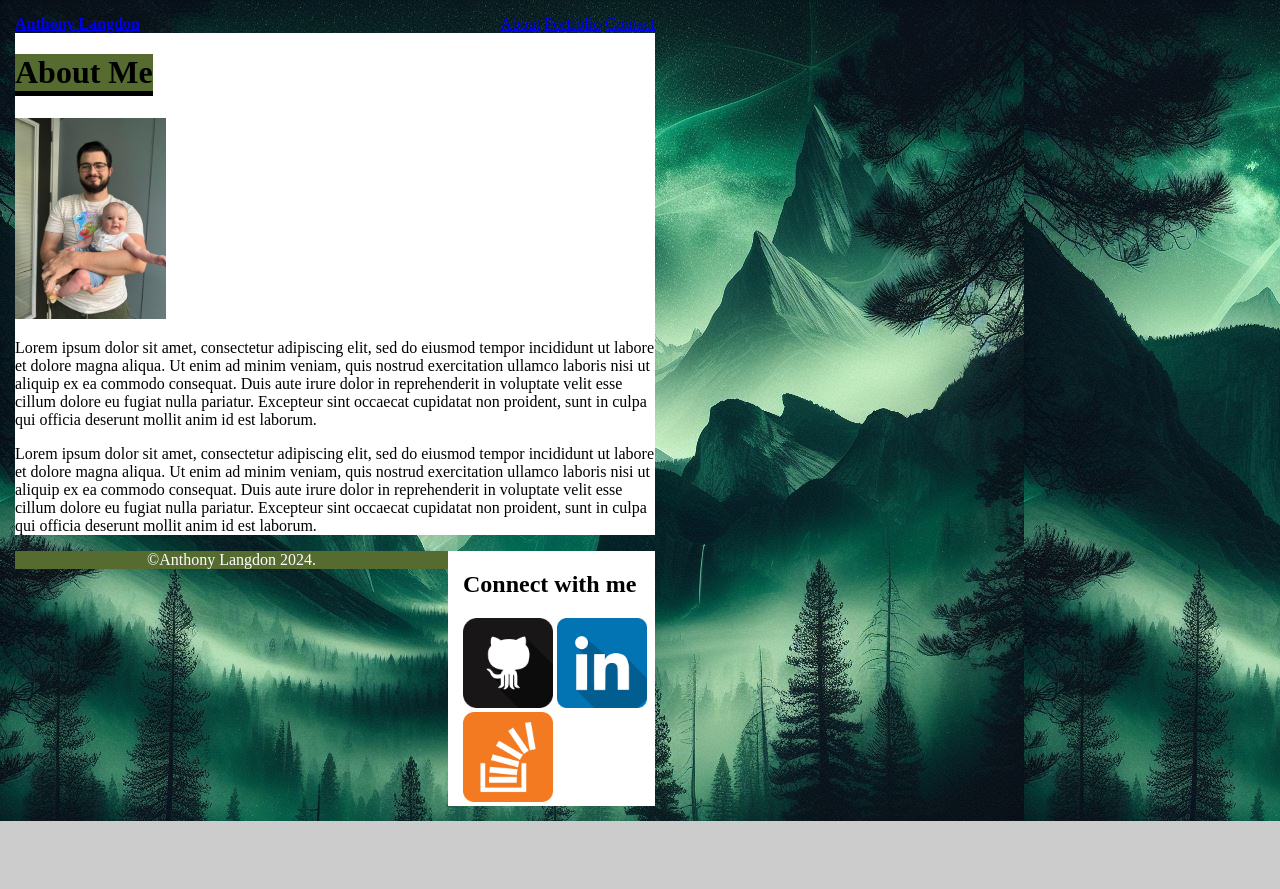
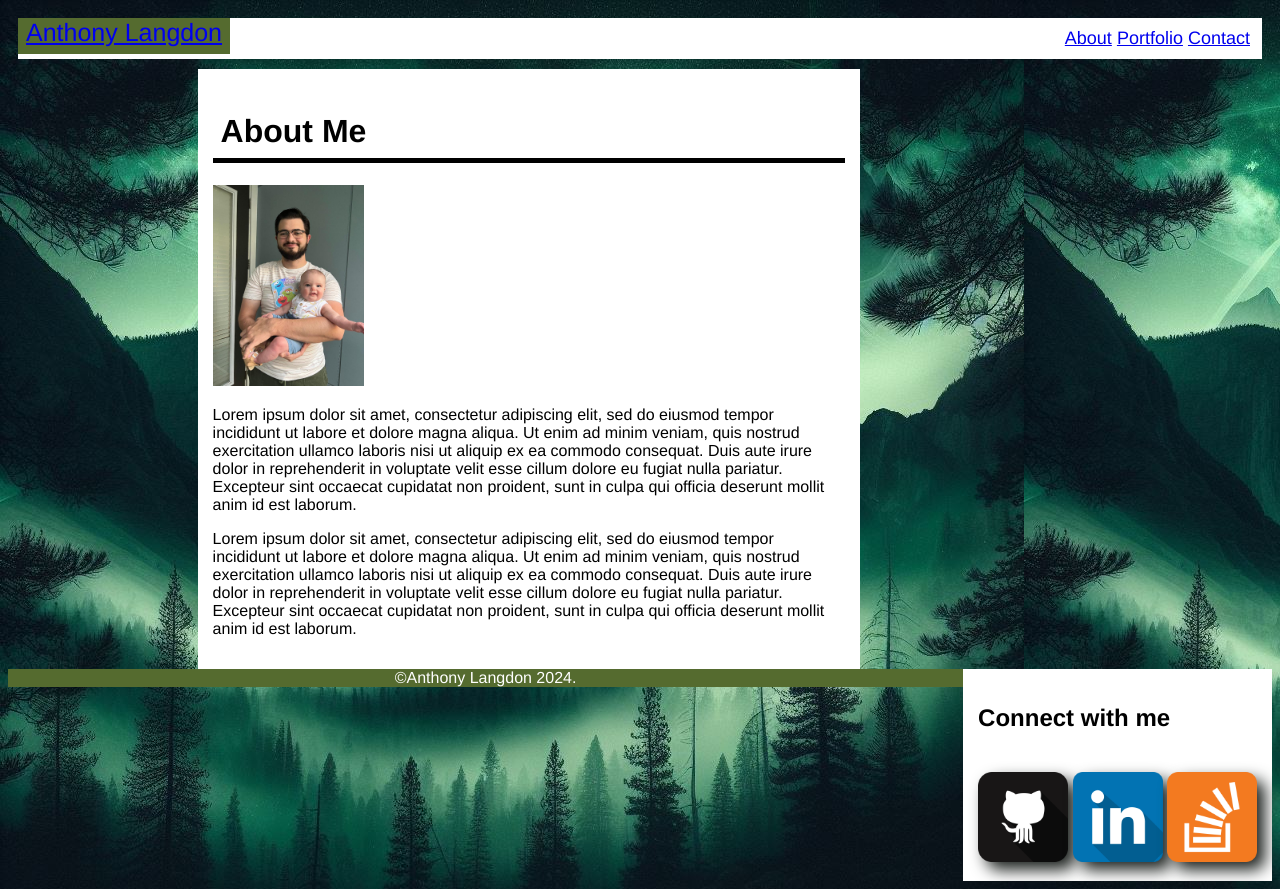
Before and after one commit to AnthonyLangdonUF/m5-hw5-langdon-anthony, a plain HTML site: page index.html in a window 1280 px wide. Before the commit the page ends 821 px from the top, so only its background shows below. Drawn offline with Linux system fonts and the light colour scheme.

Commit message:
modify webpage

```diff
--- a/index.html
+++ b/index.html
@@ -5,7 +5,7 @@
 </head>
 <body>
     <header>
-        <a href="#"><strong>Anthony Langdon</strong></a>
+        <a href="#"><span>Anthony Langdon</span></a>
         <nav>
             <a href="#">About</a>
             <a href="#">Portfolio</a>
@@ -22,14 +22,15 @@
             </article>
         </section>
     </main>
-</body>
     <aside>
         <h2>Connect with me</h2>
-        <img src="git.png" alt="git icon" width="90" height="90">
-        <img src="linkedin.png" alt="linkedin icon" width="90" height="90">
-        <img src="soverflow.png" alt="soverflow icon" width="90" height="90">
+        <img src="git.png" alt="git icon" width="90" height="90" class="img-shadow">
+        <img src="linkedin.png" alt="linkedin icon" width="90" height="90" class="img-shadow">
+        <img src="soverflow.png" alt="soverflow icon" width="90" height="90" class="img-shadow">
     </aside>
+</body>
     <footer>
         ©Anthony Langdon 2024.
     </footer>
+
 </html>
--- a/styles.css
+++ b/styles.css
@@ -1,33 +1,59 @@
-nav {
-    float: right;
-}
-
 main {
     background-color: white;
 }
 
+header {
+    font-size: 25px;
+    overflow: hidden;
+    color: darkkhaki;
+    background-color: white;
+    margin: 10px;
+}
+
+header > nav {
+    float: right;
+    font-size: 18px;
+    display: block;
+    text-align: center;
+    padding: 10px 12px;
+    text-decoration: none;
+}
+
 h1 {
-    display: inline-block;
-    background-color:darkolivegreen;
+    padding: 8px;
     border-bottom: 5px solid black;
     border-color: black;
 }
 
+span {
+    background-color: darkolivegreen;
+    padding: 8px;
+}
+
 body {
-    background-image: url("m5_bg.jpg");
+    font-family: 'Franklin Gothic Medium', 'Arial Narrow', Arial, sans-serif;
+    font-size: 16px;background-image: url("m5_bg.jpg");
     background-color: #cccccc;
-    margin: auto;
+    float: left;
+}
+
+body > main {
     width: 50%;
     border: 2px darkolivegreen;
     padding: 15px;
-    float: left;
+    margin-left: 15%;
 }
 
 aside {
-    width: 30%;
-    padding-left: 15px;
+    padding: 15px;
     float: right;
     background-color: white;
+    border: 0;
+}
+
+.img-shadow {
+    margin-top: 20px;
+    filter: drop-shadow(8px 8px 8px #1c211e);
 }
 
 footer {
```
